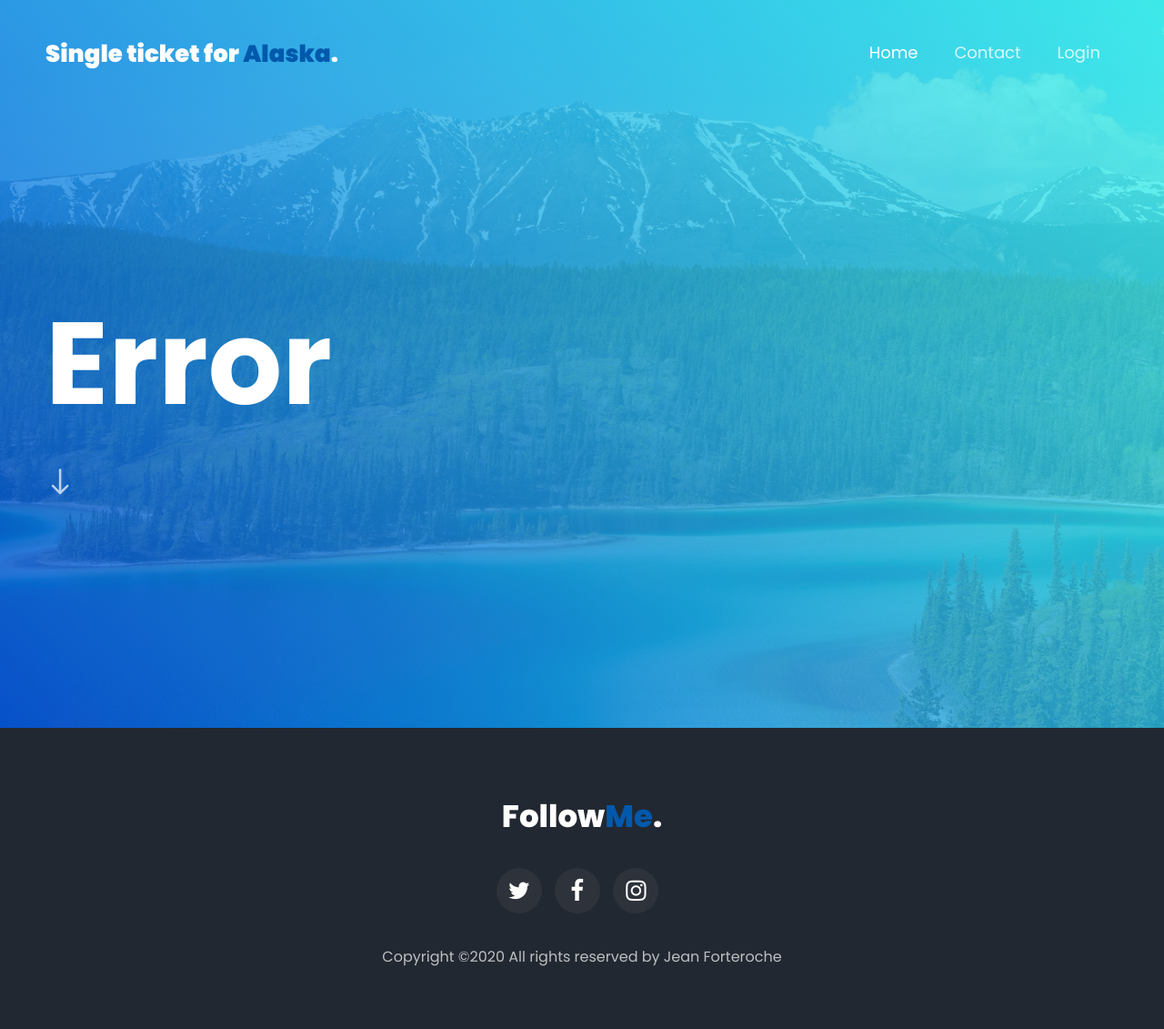
After one commit to Marin-Fa/BLOG-MVC-PHP-P4, a PHP site: template view/errorView.php in a window 1280 px wide. The commit adds this page. Shown: the whole page at 91% size. Run offline with PHP 8.4, Linux system fonts and the light colour scheme; the template is opened without the code that fills it, so the values that code supplies are empty; some libraries are stand-ins or nearby versions; some web fonts are replaced.

Commit message:
Creating Error view / Using getters and setters for class Post

```diff
--- a/index.php
+++ b/index.php
@@ -65,6 +65,9 @@ if (isset($_GET['action'])) {
     } elseif ($_GET['action'] == 'deletePost') {
         $post = new PostController();
         $post->deletePost();
+    } elseif ($_GET['action'] == 'errorView') {
+        $post = new PostController();
+        $post->errorView();
     }
 } else {
     $post = new PostController();
--- a/model/PostManager.php
+++ b/model/PostManager.php
@@ -42,7 +42,7 @@ class PostManager extends Manager
     {
         $db = $this->dbConnect();
         $updatePost = $db->prepare('UPDATE posts SET title = ?, content = ? WHERE id = ?');
-        $updatePost->execute(array($title, $content, $postId));
+        $updatePost->execute([$title, $content, $postId]);
     }
 
     // DELETE a post
--- a/view/adminView.php
+++ b/view/adminView.php
@@ -32,6 +32,7 @@
                 <h2>Posts</h2>
                 <a href="" class="btn btn-primary">Manage comments</a>
                 <a href="index.php?action=createPostView" class="btn btn-primary">Create a post</a>
+                <a href="index.php?action=errorView" class="btn btn-primary">Error view</a>
             </div>
         </div>
 
--- /dev/null
+++ b/view/errorView.php
@@ -0,0 +1,31 @@
+<?php $title = 'Error'; ?>
+
+<?php ob_start(); ?>
+
+<div class="hero-wrap js-fullheight" style="background-image: url('public/images/alaska-4.jpg');"
+     data-stellar-background-ratio="0.5">
+    <div class="overlay"></div>
+    <div class="container">
+        <div class="row no-gutters slider-text js-fullheight align-items-center justify-content-start"
+             data-scrollax-parent="true">
+            <div class="col-md-12 ftco-animate">
+                <h1 class="mb-4 mb-md-0"><?= 'Error' ?></h1>
+                <div class="row">
+                    <div class="col-md-7">
+                        <div class="text">
+                            <div class="mouse">
+                                <a href="#" class="mouse-icon">
+                                    <div class="mouse-wheel"><span class="ion-ios-arrow-round-down"></span></div>
+                                </a>
+                            </div>
+                        </div>
+                    </div>
+                </div>
+            </div>
+        </div>
+    </div>
+</div>
+
+<?php $content = ob_get_clean(); ?>
+
+<?php require('view/template.php'); ?>
--- a/view/template.php
+++ b/view/template.php
@@ -52,7 +52,7 @@
                     <li class="nav-item"><a href="index.php?action=logOut" class="nav-link">Logout</a></li>
                     <?php ?>
                     <?php if ($_SESSION['role'] === 'admin') { ?>
-                        <li class="nav-item"><a href="index.php?action=showAdminView" class="nav-link">Admin</a></li>
+                        <li class="nav-item"><a href="index.php?action=showAdminPanel" class="nav-link">Admin</a></li>
                     <?php } elseif ($_SESSION['role'] === 'user') { ?>
                         <li class="nav-item"><a href="index.php" class="nav-link"></a></li>
                     <?php } ?>
```
Also changed, not shown: controller/PostController.php (+8 -1 lines), controller/UserController.php (+2 -6 lines), model/CommentManager.php (+9 -9 lines).
